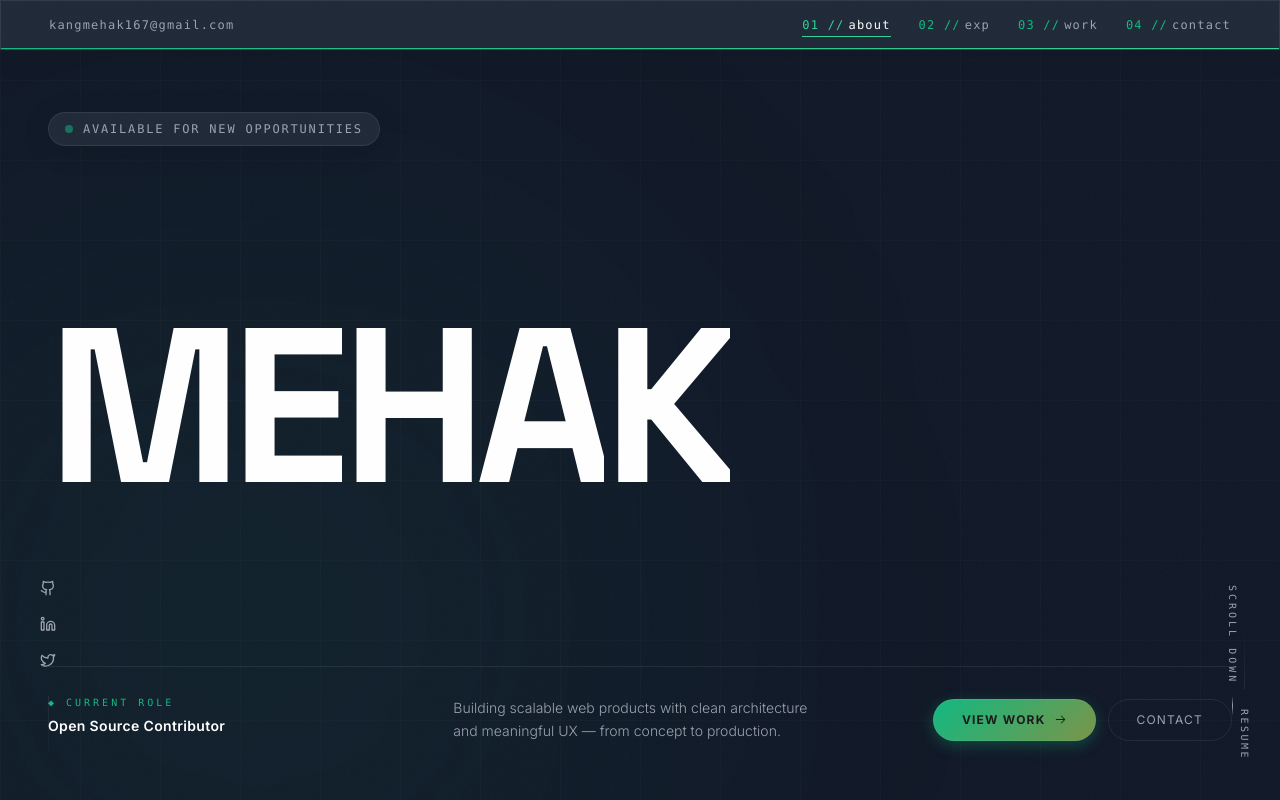
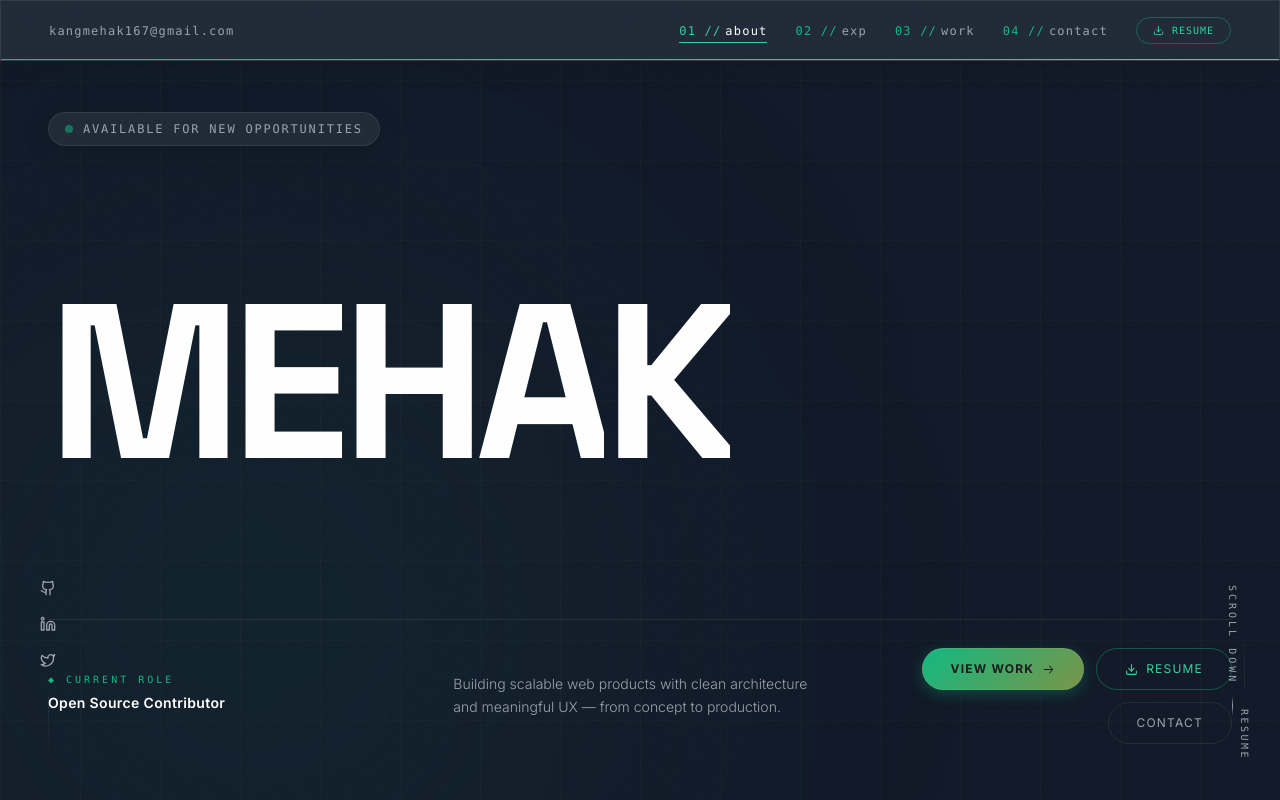
Before and after one commit to mehak-2/my-potfolio, a Next.js app: page / in a window 1280 px wide. Shown: the top 800 px of the page. Built offline with nearby package versions, Linux system fonts and the light colour scheme.

Commit message:
fix: ui changes

```diff
--- a/src/components/About.tsx
+++ b/src/components/About.tsx
@@ -104,7 +104,7 @@ export default function About() {
 
             {/* Animated stats */}
             <div className="grid grid-cols-3 gap-4 mt-5">
-              <AnimatedStat value={1} suffix="+" label="Years of Experience" delay={0.25} />
+              <AnimatedStat value={1.5} suffix="+" label="Years of Experience" delay={0.25} />
               <AnimatedStat value={10} suffix="+" label="Projects Shipped" delay={0.35} />
               <AnimatedStat value={6} suffix="+" label="Organizations" delay={0.45} />
             </div>
--- a/src/components/Hero.tsx
+++ b/src/components/Hero.tsx
@@ -123,6 +123,18 @@ export default function Hero() {
               </svg>
             </a>
             <a
+              href="/Mehak_Developer_Resume.pdf"
+              download
+              className="px-7 py-3 text-xs tracking-widest uppercase rounded-full inline-flex items-center gap-2 border border-accent/40 text-accent-light hover:text-foreground hover:border-accent hover:bg-accent/10 transition-all duration-300 group"
+            >
+              <svg className="group-hover:translate-y-0.5 transition-transform" width="13" height="13" viewBox="0 0 24 24" fill="none" stroke="currentColor" strokeWidth="2" strokeLinecap="round" strokeLinejoin="round">
+                <path d="M21 15v4a2 2 0 0 1-2 2H5a2 2 0 0 1-2-2v-4" />
+                <polyline points="7 10 12 15 17 10" />
+                <line x1="12" y1="15" x2="12" y2="3" />
+              </svg>
+              Resume
+            </a>
+            <a
               href="#contact"
               className="px-7 py-3 text-xs tracking-widest uppercase rounded-full inline-flex items-center gap-2 border border-card-border text-muted-text hover:text-foreground hover:border-accent/50 transition-all duration-300"
             >
--- a/src/components/Navbar.tsx
+++ b/src/components/Navbar.tsx
@@ -94,6 +94,20 @@ export default function Navbar() {
           >
             <span className="text-accent mr-1">04 //</span>contact
           </a>
+
+          {/* Resume */}
+          <a
+            href="/Mehak_Developer_Resume.pdf"
+            download
+            className="inline-flex items-center gap-2 px-4 py-1.5 text-[10px] font-mono tracking-widest uppercase rounded-full border border-accent/40 text-accent-light hover:text-foreground hover:bg-accent/10 hover:border-accent transition-all duration-300 group"
+          >
+            <svg className="group-hover:translate-y-0.5 transition-transform" width="11" height="11" viewBox="0 0 24 24" fill="none" stroke="currentColor" strokeWidth="2" strokeLinecap="round" strokeLinejoin="round">
+              <path d="M21 15v4a2 2 0 0 1-2 2H5a2 2 0 0 1-2-2v-4" />
+              <polyline points="7 10 12 15 17 10" />
+              <line x1="12" y1="15" x2="12" y2="3" />
+            </svg>
+            Resume
+          </a>
         </nav>
       </div>
     </motion.nav>
```
Also changed, not shown: 1 other file (tests, documents, lock files or other folders).
